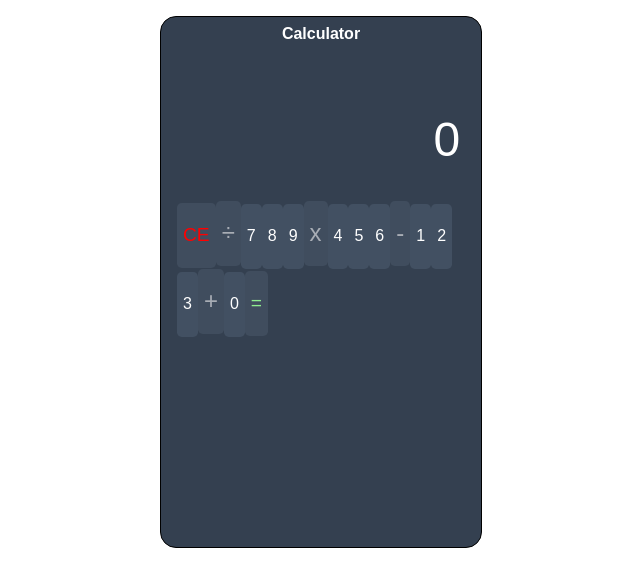
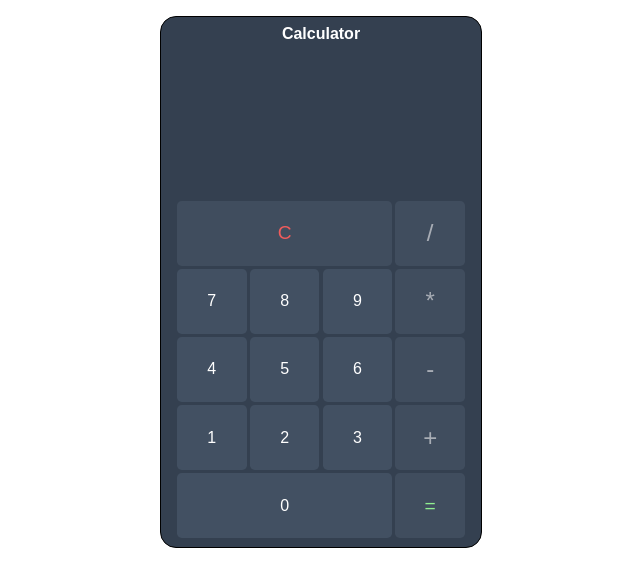
Before and after one commit to OlekOlaisen/Vue-Calculator, a Vue app: page / in a window 1280 px wide. Shown: the top 586 px of the page, without its empty margins (319-959 px from the left). Built offline with nearby package versions, Linux system fonts and the light colour scheme.

Commit message:
Added functionality to the calculator

```diff
--- a/src/components/Calculator.vue
+++ b/src/components/Calculator.vue
@@ -1,37 +1,149 @@
 <template>
    <div class="container">
-
       <div class="calculator">
          <h1>Calculator</h1>
          <div class="calculator-output">
-            <p class="calculator-output__numbers">0</p>
+            {{ showingResult ? currentResult : currentInput }}
+            <small>{{ inputAsString }}</small>
          </div>
 
-         <div class="calculator-buttons">
-            <button class="button span-3 operator">CE</button>
-            <button class="button operator">&divide;</button>
-            <button class="button">7</button>
-            <button class="button">8</button>
-            <button class="button">9</button>
-            <button class="button operator">x</button>
-            <button class="button">4</button>
-            <button class="button">5</button>
-            <button class="button">6</button>
-            <button class="button operator">-</button>
-            <button class="button">1</button>
-            <button class="button">2</button>
-            <button class="button">3</button>
-            <button class="button operator">+</button>
-            <button class="button span-3">0</button>
-            <button class="button operator">=</button>
+         <div class="calculator-input">
+            <button @click="clearResult" class="button span-3 operator">C</button>
+            <button @click="handleOperatorInput('/')" class="button operator">/</button>
+            <button @click="handleNumberInput(7)" class="button">7</button>
+            <button @click="handleNumberInput(8)" class="button">8</button>
+            <button @click="handleNumberInput(9)" class="button">9</button>
+            <button @click="handleOperatorInput('*')" class="button operator">*</button>
+            <button @click="handleNumberInput(4)" class="button">4</button>
+            <button @click="handleNumberInput(5)" class="button">5</button>
+            <button @click="handleNumberInput(6)" class="button">6</button>
+            <button @click="handleOperatorInput('-')" class="button operator">-</button>
+            <button @click="handleNumberInput(1)" class="button">1</button>
+            <button @click="handleNumberInput(2)" class="button">2</button>
+            <button @click="handleNumberInput(3)" class="button">3</button>
+            <button @click="handleOperatorInput('+')" class="button operator">+</button>
+            <button @click="handleNumberInput(0)" class="button span-3">0</button>
+            <button @click="handleEqualsInput" class="button operator">=</button>
          </div>
 
       </div>
-
    </div>
 </template>
 
 <script>
+
+
+
+
+export default {
+   data() {
+      return {
+         currentResult: 0,
+         currentInput: '',
+         currentOperator: null,
+         showingResult: false,
+      }
+   },
+
+   created() {
+      addEventListener('keyup', this.handleKeyup);
+   },
+
+   computed: {
+      currentInputAsNumber() {
+         return Number(this.currentInput)
+      },
+
+
+
+   },
+
+
+
+   methods: {
+      calculateResult() {
+         switch (this.currentOperator) {
+            case '+':
+               this.currentResult += this.currentInputAsNumber;
+               break;
+            case '-':
+               this.currentResult -= this.currentInputAsNumber;
+               break;
+            case '/':
+               this.currentResult /= this.currentInputAsNumber;
+               break;
+            case '*':
+               this.currentResult *= this.currentInputAsNumber;
+               break;
+            default:
+               this.currentResult = this.currentInputAsNumber;
+         }
+      },
+
+      clearResult() {
+         this.currentResult = 0;
+         this.currentInput = '';
+         this.currentOperator = null;
+         this.showingResult = false;
+      },
+
+      handleOperatorInput(operator) {
+         this.calculateResult();
+         this.currentOperator = operator;
+         this.currentInput = '';
+         this.showingResult = true;
+      },
+
+      handleNumberInput(digit) {
+         this.currentInput += digit;
+         this.showingResult = false;
+      },
+
+      handleEqualsInput() {
+         this.calculateResult();
+         this.showingResult = true;
+      },
+
+      showString() {
+
+      },
+
+      handleKeyup(event) {
+         switch (event.key) {
+            case '0':
+            case '1':
+            case '2':
+            case '3':
+            case '4':
+            case '5':
+            case '6':
+            case '7':
+            case '8':
+            case '9':
+               this.handleNumberInput(event.key)
+               break;
+            case '+':
+            case '-':
+            case '/':
+            case '*':
+               this.handleOperatorInput(event.key)
+               break;
+            case '.':
+            case ',':
+               this.handleNumberInput('.')
+               break;
+            case '=':
+            case 'Enter':
+               this.handleEqualsInput()
+               break;
+            case 'Escape':
+            case 'Backspace':
+               this.clearResult()
+               break;
+         }
+      }
+   }
+}
 
 </script>
 
@@ -71,10 +183,19 @@ h1 {
    height: 100px;
    margin: 1rem;
    color: white;
+   position: relative;
 }
 
-.calculator-buttons {
-   output: grid;
+small {
+   font-size: 1rem;
+   position: absolute;
+   bottom: 0;
+   left: 50%;
+   color: grey;
+}
+
+.calculator-input {
+   display: grid;
    grid-template-columns: repeat(4, 1fr);
    border: 0;
    gap: 0.2rem;
@@ -105,12 +226,12 @@ h1 {
 
 
 .button:nth-child(1) {
-   color: red;
+   color: #f05c5c;
    font-size: 1.2rem;
 }
 
 .button:nth-child(1):hover {
-   background-color: rgb(240, 92, 92);
+   background-color: #f05c5c;
    font-size: 1.2rem;
    color: white;
 }
```
